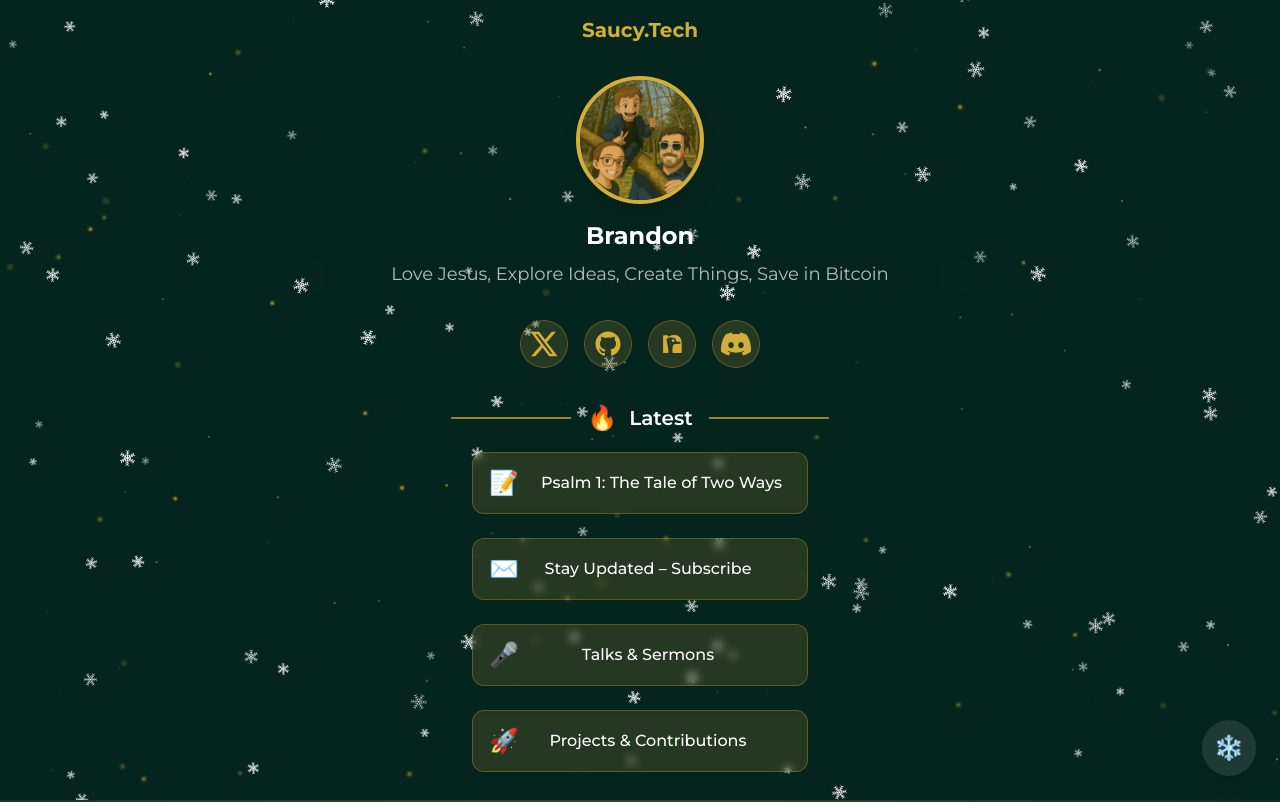
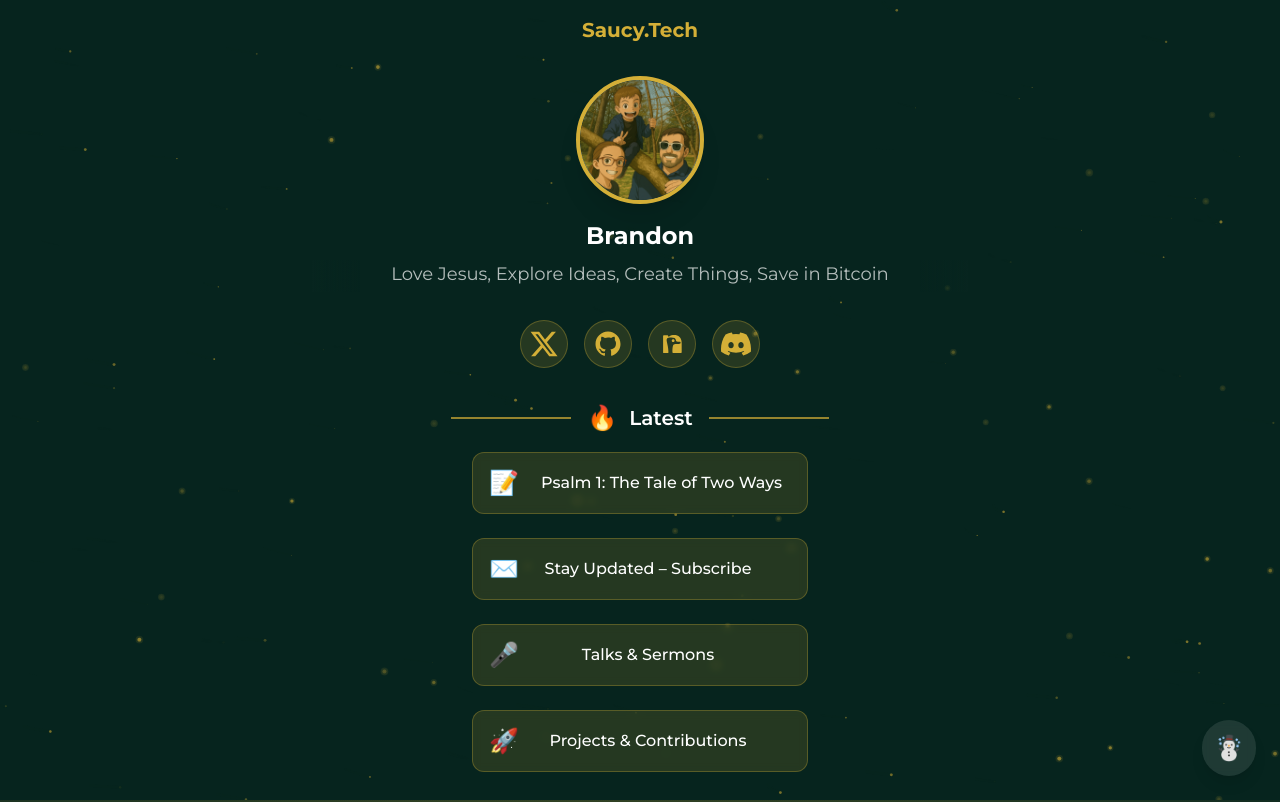
Before and after one commit to saucy-tech/personal-site, a Next.js app: page / in a window 1280 px wide. Shown: the top 802 px of the page. Built offline with nearby package versions, Linux system fonts and the light colour scheme.

Commit message:
feat: default snowflakes to off on page load
https://claude.ai/code/session_013R3KLEFimesdFp2XtSTuCU

```diff
--- a/src/components/ClientSnowflakes.tsx
+++ b/src/components/ClientSnowflakes.tsx
@@ -4,7 +4,7 @@ import React, { useState, useEffect } from 'react';
 import Snowflakes from './Snowflakes';
 
 const ClientSnowflakes: React.FC = () => {
-  const [showSnowflakes, setShowSnowflakes] = useState(true);
+  const [showSnowflakes, setShowSnowflakes] = useState(false);
 
   // Load preference from localStorage on mount
   useEffect(() => {
```
